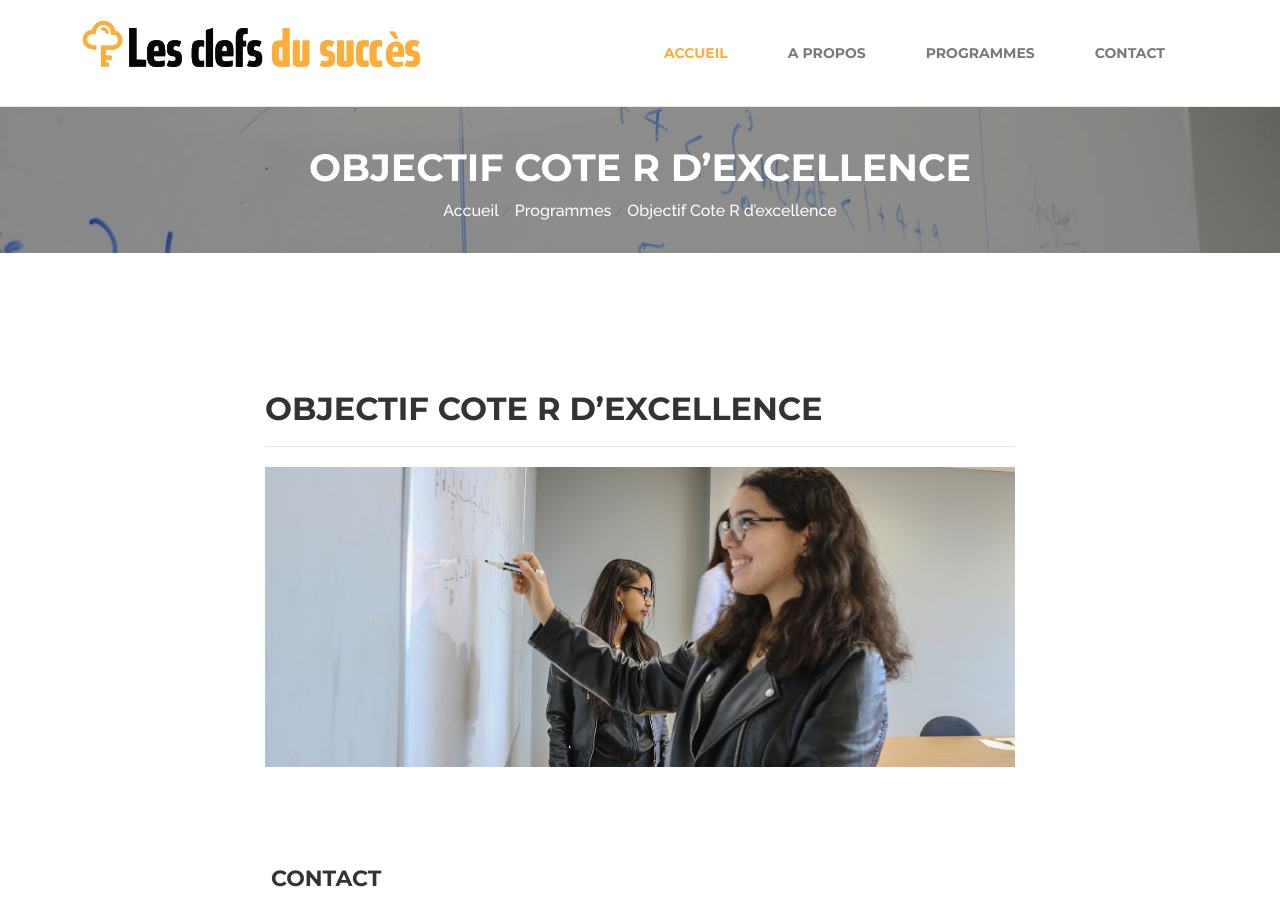
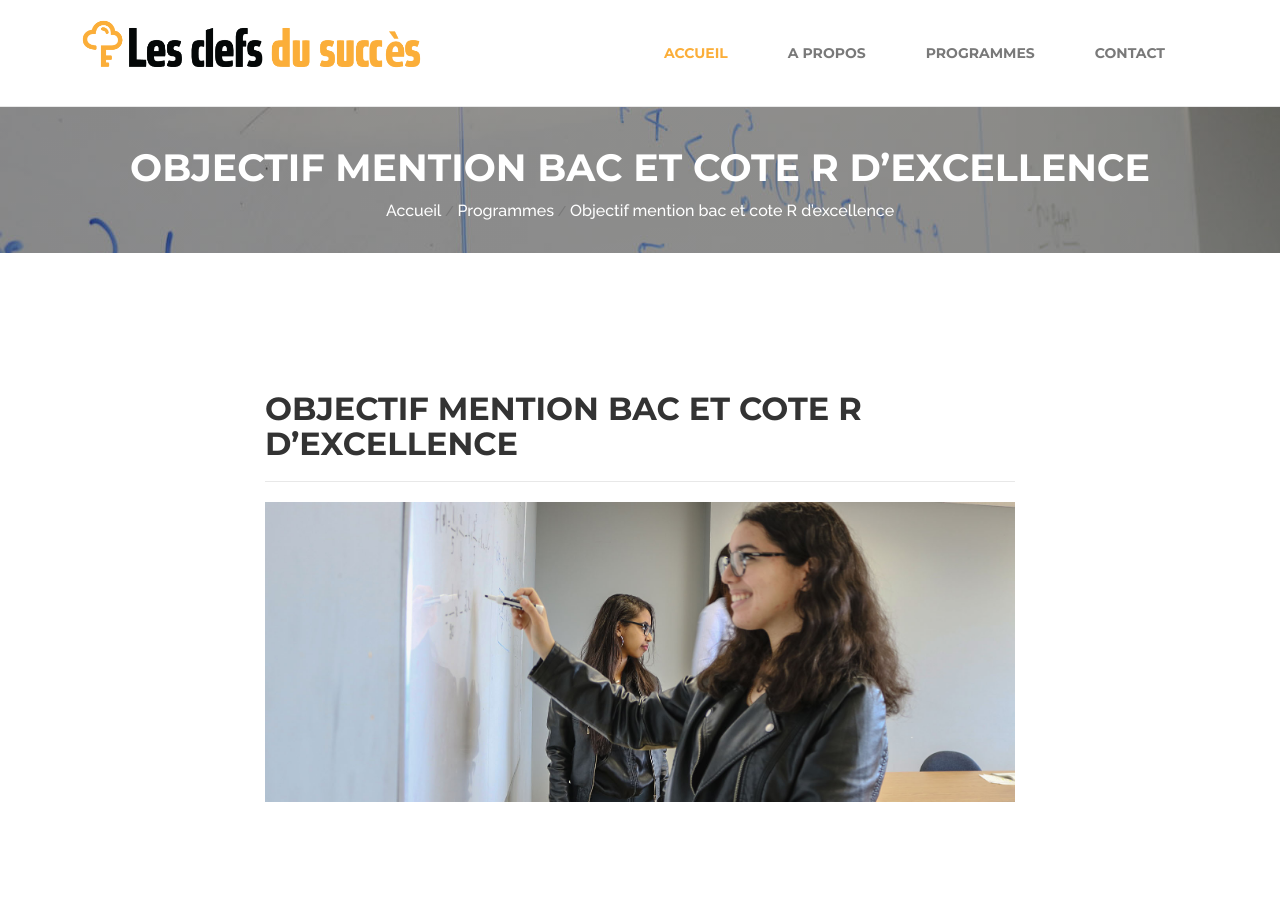
Before and after one commit to bkingg/les-clefs-pour-reussir, a Jekyll site: the page built from _programmes/objectif-cote-r-d-excellenc.md, in a window 1280 px wide and 900 px high. Built offline with Jekyll 4.4.1, drawn with Linux system fonts in a browser that asks for light colours; some web fonts are replaced.

Commit message:
Update from Forestry.io - objectif-cote-r-d-excellenc.md

```diff
--- a/_programmes/objectif-cote-r-d-excellenc.md
+++ b/_programmes/objectif-cote-r-d-excellenc.md
@@ -1,5 +1,5 @@
 ---
-title: Objectif  Cote R d’excellence
+title: Objectif mention bac et cote R d’excellence
 layout: programme
 date: 2017-12-03 00:00:00 +0000
 image: "/uploads/slide-3.jpg"
```
